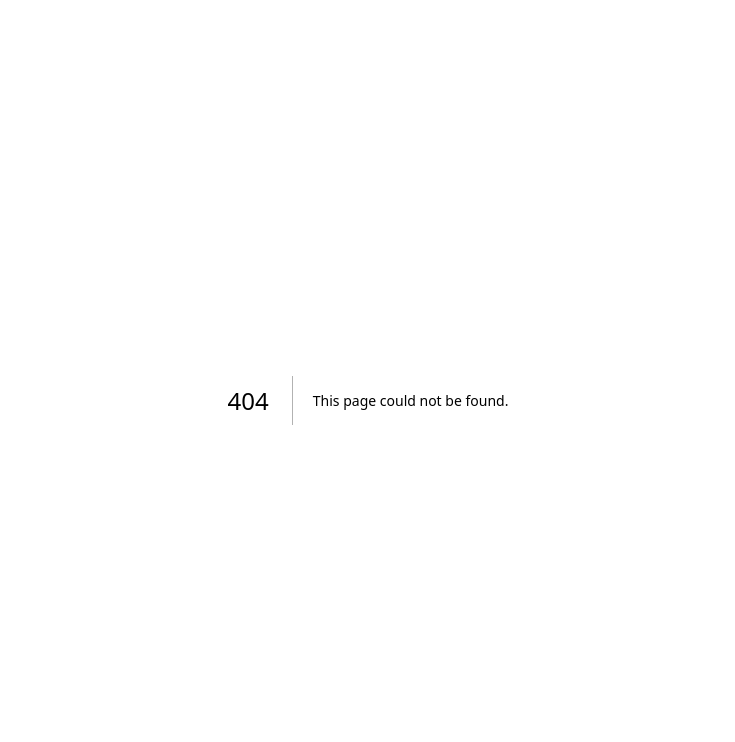
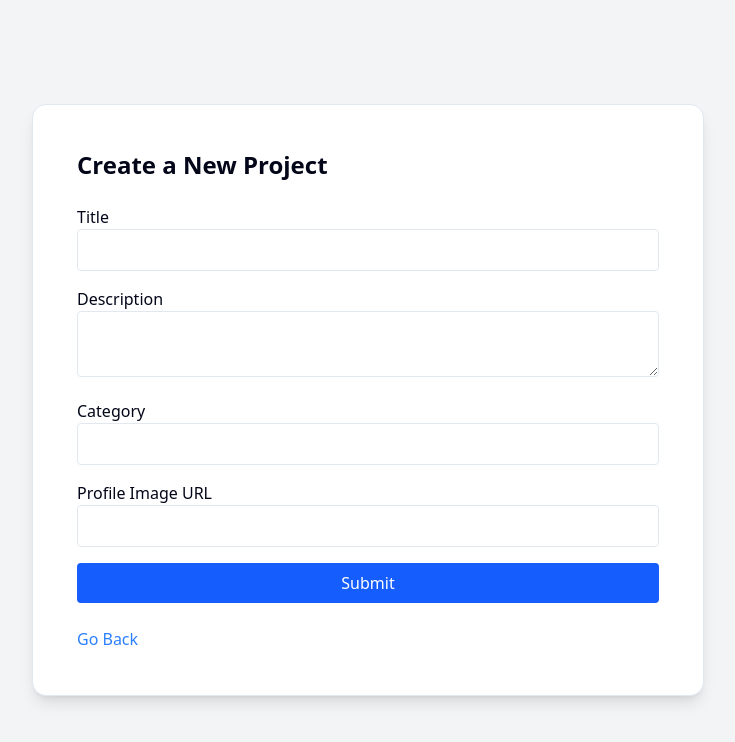
Before and after one commit to sanket2323/startup, a Next.js app: page /startup/create in a window 1280 px wide. Before the commit this address had no page. Shown: the top 742 px of the page, without its empty margins (272-1007 px from the left). Built offline with nearby package versions, Linux system fonts and the light colour scheme.

Commit message:
remaining routing files added

```diff
--- /dev/null
+++ b/app/startup/[_id]/page.tsx
@@ -0,0 +1,11 @@
+import React from 'react'
+
+const page = () => {
+  return (
+    <div>
+      This is will be added soon
+    </div>
+  )
+}
+
+export default page
--- /dev/null
+++ b/app/startup/create/page.tsx
@@ -0,0 +1,102 @@
+/* eslint-disable @next/next/no-img-element */
+'use client'
+import React, { useState } from "react";
+import {
+  Card,
+  CardContent,
+  CardHeader,
+  CardFooter,
+} from "@/components/ui/card";
+import { useRouter } from "next/navigation";
+import Link from "next/link";
+
+const CreateProject = () => {
+  const router = useRouter();
+  const [formData, setFormData] = useState({
+    title: "",
+    description: "",
+    category: "",
+    profile_url: "",
+  });
+
+  const handleChange = (e) => {
+    const { name, value } = e.target;
+    setFormData({ ...formData, [name]: value });
+  };
+
+  const handleSubmit = async (e) => {
+    e.preventDefault();
+    // Submit data to backend (Firebase, API, etc.)
+    console.log("Project Data:", formData);
+    router.push("/");
+  };
+
+  return (
+    <div className="flex justify-center items-center min-h-screen bg-gray-100">
+      <Card className="w-full max-w-2xl p-5 shadow-lg bg-white">
+        <CardHeader>
+          <h2 className="text-2xl font-bold">Create a New Project</h2>
+        </CardHeader>
+        <CardContent>
+          <form onSubmit={handleSubmit} className="space-y-4">
+            <div>
+              <label className="block font-medium">Title</label>
+              <input
+                type="text"
+                name="title"
+                value={formData.title}
+                onChange={handleChange}
+                className="w-full p-2 border rounded"
+                required
+              />
+            </div>
+            <div>
+              <label className="block font-medium">Description</label>
+              <textarea
+                name="description"
+                value={formData.description}
+                onChange={handleChange}
+                className="w-full p-2 border rounded"
+                required
+              />
+            </div>
+            <div>
+              <label className="block font-medium">Category</label>
+              <input
+                type="text"
+                name="category"
+                value={formData.category}
+                onChange={handleChange}
+                className="w-full p-2 border rounded"
+                required
+              />
+            </div>
+            <div>
+              <label className="block font-medium">Profile Image URL</label>
+              <input
+                type="text"
+                name="profile_url"
+                value={formData.profile_url}
+                onChange={handleChange}
+                className="w-full p-2 border rounded"
+              />
+            </div>
+            <button
+              type="submit"
+              className="w-full p-2 bg-blue-600 text-white rounded hover:bg-blue-700"
+            >
+              Submit
+            </button>
+          </form>
+        </CardContent>
+        <CardFooter>
+          <Link href="/">
+            <span className="text-blue-500 hover:underline">Go Back</span>
+          </Link>
+        </CardFooter>
+      </Card>
+    </div>
+  );
+};
+
+export default CreateProject;
--- /dev/null
+++ b/app/user/[_id]/page.tsx
@@ -0,0 +1,11 @@
+import React from 'react'
+
+const page = () => {
+  return (
+    <div>
+      This page will be added soon
+    </div>
+  )
+}
+
+export default page
--- a/components/StartUpCard.tsx
+++ b/components/StartUpCard.tsx
@@ -1,19 +1,18 @@
 /* eslint-disable @next/next/no-img-element */
-import React from 'react'
+import React from "react";
 import {
   Card,
   CardContent,
   CardDescription,
   CardFooter,
   CardHeader,
-  CardTitle,
 } from "@/components/ui/card";
-import { formatDate } from '@/lib/utils';
-import Link from 'next/link';
-import { Eye } from 'lucide-react';
-import Image from 'next/image';
+import { formatDate } from "@/lib/utils";
+import Link from "next/link";
+import { Eye } from "lucide-react";
+import Image from "next/image";
 
-const StartUpCard = ({post}:{post:StartUpTypeCard}) => {
+const StartUpCard = ({ post }: { post: StartUpTypeCard }) => {
   return (
     <div>
       <Card>
@@ -28,9 +27,18 @@ const StartUpCard = ({post}:{post:StartUpTypeCard}) => {
               }
             </CardDescription>
           </div>
-          <div className="flex flex-row items-start gap-1 justify-center">
-            <Eye size={15} />
-            <span className=" text-xs">{post.views}</span>
+          <div>
+            {post?.profile_url ? (
+              <Image
+                src={post.profile_url}
+                alt="Author profile"
+                width={48}
+                height={48}
+                className="rounded-full"
+              />
+            ) : (
+              <div className="w-12 h-12 bg-gray-200 rounded-full" />
+            )}
           </div>
         </CardHeader>
         <CardContent>
@@ -39,40 +47,35 @@ const StartUpCard = ({post}:{post:StartUpTypeCard}) => {
               <Link href={`/startup/${post._id}`}>
                 <h3 className="text-lg font-medium">{post.title}</h3>
               </Link>
-              <p>{post.description}</p>
-            </div>
-            <div>
-              {post?.img ? (
-                <Image
-                  src={post.img}
-                  alt="Startup logo"
-                  width={48}
-                  height={48}
-                  className="rounded-full"
-                />
-              ) : (
-                <div className="w-12 h-12 bg-gray-200 rounded-full" />
-              )}
+              <p className="line-clamp-2 text-sm text-gray-600 mt-1">
+                {post.description}
+              </p>
             </div>
           </div>
           <Link href={`/startup/${post._id}`}>
             <img
-              src="person.jpg"
-              alt="js"
+              src={post.image}
+              alt={post.title}
               className="w-full h-[164px] rounded-[10px] object-cover mt-2"
             />
           </Link>
         </CardContent>
         <CardFooter>
-          <div className="flex-between gap-3 mt-5">
-            {/* <Link href={`/?query=${category?.toLowerCase()}`}>
-              <p className="text-16-medium">{category}</p>
-            </Link> */}
+          <div className="flex w-full justify-between items-center">
+            <Link href={`/?query=${post.category?.toLowerCase()}`}>
+              <p className="text-sm font-medium px-3 py-1 bg-gray-100 rounded-full">
+                {post.category}
+              </p>
+            </Link>
+            <div className="flex items-center gap-1">
+              <Eye size={15} />
+              <span className="text-xs">{post.views}</span>
+            </div>
           </div>
         </CardFooter>
       </Card>
     </div>
   );
-}
+};
 
-export default StartUpCard
+export default StartUpCard;
--- /dev/null
+++ b/components/ui/Toaster.tsx
@@ -0,0 +1,31 @@
+"use client";
+
+import { useTheme } from "next-themes";
+import { Toaster as Sonner } from "sonner";
+
+type ToasterProps = React.ComponentProps<typeof Sonner>;
+
+const Toaster = ({ ...props }: ToasterProps) => {
+  const { theme = "system" } = useTheme();
+
+  return (
+    <Sonner
+      theme={theme as ToasterProps["theme"]}
+      className="toaster group"
+      toastOptions={{
+        classNames: {
+          toast:
+            "group toast group-[.toaster]:bg-background group-[.toaster]:text-foreground group-[.toaster]:border-border group-[.toaster]:shadow-lg",
+          description: "group-[.toast]:text-muted-foreground",
+          actionButton:
+            "group-[.toast]:bg-primary group-[.toast]:text-primary-foreground",
+          cancelButton:
+            "group-[.toast]:bg-muted group-[.toast]:text-muted-foreground",
+        },
+      }}
+      {...props}
+    />
+  );
+};
+
+export { Toaster };
--- /dev/null
+++ b/lib/firebaseConfig.ts
@@ -0,0 +1,25 @@
+// Import the functions you need from the SDKs you need
+import { initializeApp } from "firebase/app";
+import { getFirestore } from "firebase/firestore";
+
+// TODO: Add SDKs for Firebase products that you want to use
+// https://firebase.google.com/docs/web/setup#available-libraries
+
+// Your web app's Firebase configuration
+// For Firebase JS SDK v7.20.0 and later, measurementId is optional
+const firebaseConfig = {
+  apiKey: process.env.NEXT_PUBLIC_FIREBASE_API_KEY,
+  authDomain: process.env.NEXT_PUBLIC_FIREBASE_AUTH_DOMAIN,
+  projectId: process.env.NEXT_PUBLIC_FIREBASE_PROJECT_ID,
+  storageBucket: process.env.NEXT_PUBLIC_FIREBASE_STORAGE_BUCKET,
+  messagingSenderId: process.env.NEXT_PUBLIC_FIREBASE_MESSAGING_SENDER_ID,
+  appId: process.env.NEXT_PUBLIC_FIREBASE_APP_ID,
+  measurementId: process.env.NEXT_PUBLIC_FIREBASE_MEASUREMENT_ID,
+};
+
+// Initialize Firebase
+const app = initializeApp(firebaseConfig);
+export const db = getFirestore(app);
+
+// If you need to export the app as well
+export { app };
--- a/lib/utils.ts
+++ b/lib/utils.ts
@@ -1,14 +1,15 @@
 import { ClassValue, clsx } from "clsx";
 import { twMerge } from "tailwind-merge";
+
 
 export function cn(...inputs: ClassValue[]) {
   return twMerge(clsx(inputs));
 }
 
-export function formatDate(date:string){
-  return new Date(date).toLocaleDateString("en-US",{
-    month:'long',
-    day:'numeric',
-    year:'numeric'
-})
+export function formatDate(date: string) {
+  return new Date(date).toLocaleDateString("en-US", {
+    month: "long",
+    day: "numeric",
+    year: "numeric",
+  });
 }
```
Also changed, not shown: types/type.ts (added, +16 -0 lines).
